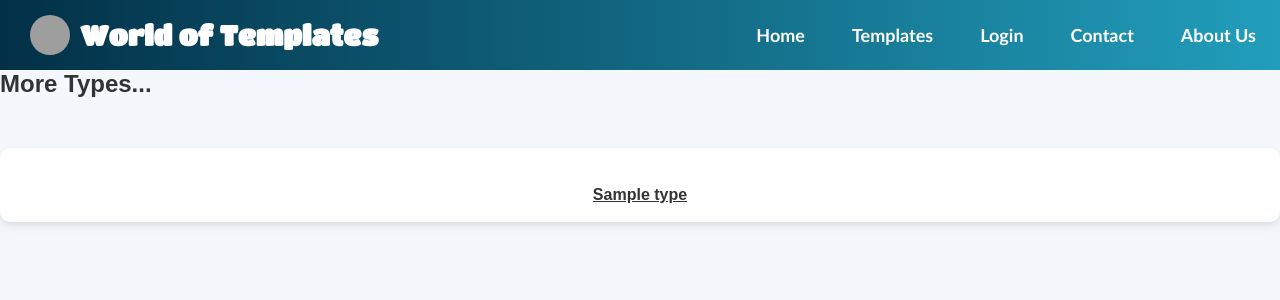
After one commit to AsrorbekAbdujalilov/Worldoftemplates, a Django app: template worldoftemplates/main/templates/html/types.html in a window 1280 px wide. The commit adds this page. Shown: the top 300 px of the page. Run offline with Django 5.2, Linux system fonts and the light colour scheme; the template is opened without the code that fills it: most values are stand-ins (such as "Sample title", 1, 10 or a date in 2020); grey boxes are pictures that could not be loaded.

Commit message:
Types page is given

```diff
--- a/worldoftemplates/main/templates/html/navbar.html
+++ b/worldoftemplates/main/templates/html/navbar.html
@@ -24,7 +24,7 @@
             <li><a href="{% url 'Home'%}">Home</a></li>
             {% if types and user.is_authenticated %}
                 <li class="dropdown">
-                    <a href="#">Templates</a>
+                    <a href="{% url 'types' %}">Templates</a>
                     <ul class="dropdown-menu">
                         {% for type in types %}
                             <li><a href="{% url 'typeproducts' type.tag_name %}">{{type}}</a></li>
@@ -32,7 +32,7 @@
                     </ul>
                 </li>
             {% else %}
-                <li><a href="#">Templates</a></li>
+                <li><a href="{% url 'types' %}">Templates</a></li>
             {% endif %}
             {% if user.is_authenticated %}
                 <li><a href="{% url 'profile' %}">Profile</a></li>
--- /dev/null
+++ b/worldoftemplates/main/templates/html/types.html
@@ -0,0 +1,19 @@
+{% extends 'html/main.html' %}
+{% load static %}
+
+{% block content %}
+<link rel="stylesheet" href="{% static 'css/product.css' %}">
+
+<p style="margin-top: 40px;" class="relatedparagraph">More Types...</p>
+
+{% for type in types %}
+<div class="total">
+
+  <!-- Related presentations section -->
+  <div class="related">
+        <a href="{% url 'typeproducts' type.tag_name %}" class="relatedp-format">{{type.tag_name}}</a>
+  </div>
+</div>
+{% endfor %}
+
+{% endblock %}
--- a/worldoftemplates/main/urls.py
+++ b/worldoftemplates/main/urls.py
@@ -14,6 +14,7 @@ urlpatterns = [
   path('activate/<uidb64>/<token>/', Activate, name='activate'),
 
   path('', Home, name='Home'),
+  path('types/', Types, name='types'),
   path('products/<str:type>/', ProductType, name='typeproducts'),
   path('related_products/', searchrelatedProduct, name='related'),
   path('product/<str:pk>/', Products, name='Product'),
--- a/worldoftemplates/main/views.py
+++ b/worldoftemplates/main/views.py
@@ -133,6 +133,12 @@ def Home(request):
     return render(request, 'html/home.html', context)
 
 @login_required(login_url='Login')
+def Types(request):
+    types = Tag.objects.all()
+    context = {"types": types}
+    return render(request, 'html/types.html', context)
+
+@login_required(login_url='Login')
 def ProductType(request, type):
     types = Tag.objects.all()
     product_type = get_object_or_404(Tag, tag_name=type)
```
Also changed, not shown: worldoftemplates/db.sqlite3.
